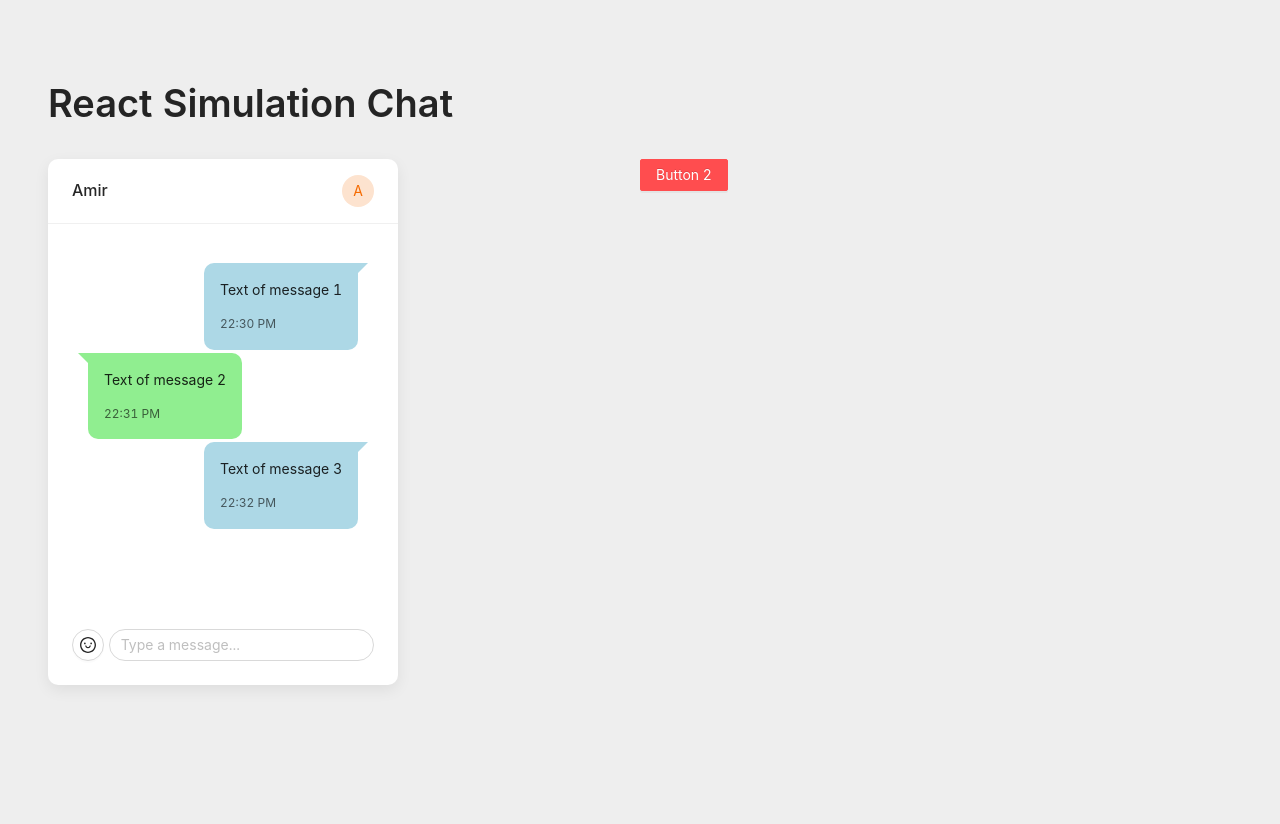
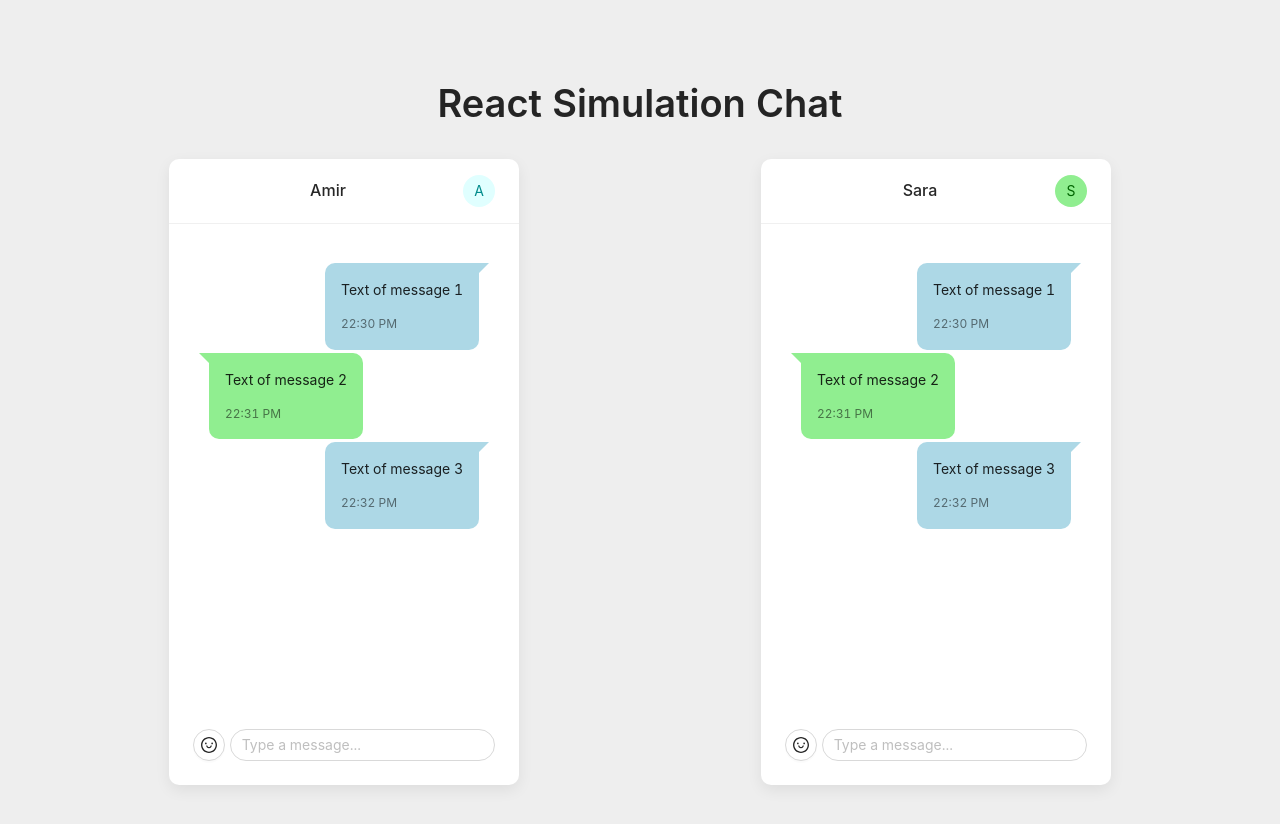
Before and after one commit to amiryxe/react-simulation-chat, a React (Create React App) app: page / in a window 1280 px wide. Shown: the top 824 px of the page. Before the commit the page ends 800 px from the top, so only its background shows below. Built offline with nearby package versions, Linux system fonts and the light colour scheme; the HTML template or start-up script is replaced by a standard one.

Commit message:
send and receive

```diff
--- a/src/App.css
+++ b/src/App.css
@@ -14,8 +14,8 @@ input[type='text'] {
 }
 
 .messages {
-  min-height: 350px;
-  max-height: 350px;
+  min-height: 450px;
+  max-height: 450px;
   overflow-y: scroll;
   padding: 1rem;
 }
@@ -91,7 +91,8 @@ input[type='text'] {
 .message-time {
   margin: 0;
   font-size: 12px;
-  opacity: 0.7;
+  opacity: 0.6;
+  text-align: left;
 }
 
 .input-chat {
--- /dev/null
+++ b/src/components/ChatBox.js
@@ -0,0 +1,88 @@
+import React, { useState, useEffect } from 'react';
+import MessageList from '../components/MessageList';
+import { Button, Row, Col, Avatar, Card, Input, Tooltip } from 'antd';
+import { SmileOutlined } from '@ant-design/icons';
+
+const ChatBox = ({ type, messages, setMessages, user, pic }) => {
+  const [messageText, setMessageText] = useState('');
+
+  function formatAMPM(date) {
+    var hours = date.getHours();
+    var minutes = date.getMinutes();
+    var ampm = hours >= 12 ? 'PM' : 'AM';
+    hours = hours % 12;
+    hours = hours ? hours : 12; // the hour '0' should be '12'
+    minutes = minutes < 10 ? '0' + minutes : minutes;
+    var strTime = hours + ':' + minutes + ' ' + ampm;
+    return strTime;
+  }
+
+  const sendMessageHandler = (e) => {
+    e.preventDefault();
+
+    if (messageText) {
+      setMessages([
+        ...messages,
+        {
+          id: Math.random(),
+          type: type === 'send' ? 'send' : 'receive',
+          text: messageText,
+          time: formatAMPM(new Date()),
+        },
+      ]);
+    }
+    setMessageText('');
+  };
+
+  const messageChangeHandler = (e) => {
+    setMessageText(e.target.value);
+  };
+
+  useEffect(() => {
+    document.querySelectorAll('.messages').forEach((item) => {
+      item.scrollTop = item.scrollHeight;
+    });
+  }, [messages]);
+
+  return (
+    <Card
+      title={user}
+      extra={
+        <Avatar
+          style={{
+            color: `dark${pic.color}`,
+            backgroundColor: `light${pic.color}`,
+          }}
+        >
+          {pic.character}
+        </Avatar>
+      }
+      bordered={false}
+      style={{ width: 350 }}
+    >
+      <MessageList messages={messages} />
+
+      <div className='input-chat'>
+        <Row>
+          <Col flex={2} style={{ textAlign: 'left' }}>
+            <Tooltip title='Emoji'>
+              <Button shape='circle' icon={<SmileOutlined />} />
+            </Tooltip>
+          </Col>
+
+          <Col flex={10}>
+            <form onSubmit={sendMessageHandler}>
+              <Input
+                onChange={messageChangeHandler}
+                value={messageText}
+                placeholder='Type a message...'
+              />
+            </form>
+          </Col>
+        </Row>
+      </div>
+    </Card>
+  );
+};
+
+export default ChatBox;
--- a/src/pages/Chat.js
+++ b/src/pages/Chat.js
@@ -1,17 +1,6 @@
-import React, { useState, useEffect } from 'react';
-import MessageList from '../components/MessageList';
-import {
-  Button,
-  Row,
-  Col,
-  Avatar,
-  Card,
-  Layout,
-  Input,
-  Tooltip,
-  Typography,
-} from 'antd';
-import { SmileOutlined } from '@ant-design/icons';
+import React, { useState } from 'react';
+import ChatBox from '../components/ChatBox';
+import { Row, Col, Layout, Typography } from 'antd';
 const { Title } = Typography;
 
 const Chat = () => {
@@ -36,78 +25,30 @@ const Chat = () => {
     },
   ]);
 
-  const [messageText, setMessageText] = useState('');
-
-  const sendMessageHandler = (e) => {
-    e.preventDefault();
-
-    if (messageText) {
-      setMessages([
-        ...messages,
-        {
-          id: Math.random(),
-          type: 'send',
-          text: messageText,
-          time: '12:12',
-        },
-      ]);
-    }
-    setMessageText('');
-  };
-
-  const messageChangeHandler = (e) => {
-    setMessageText(e.target.value);
-  };
-
-  useEffect(() => {
-    document.querySelector('.messages').scrollTop = document.querySelector(
-      '.messages'
-    ).scrollHeight;
-  }, [messages]);
-
   return (
     <div className='container'>
       <Layout style={{ padding: '3rem', background: 'transparent' }}>
-        <Title style={{ margin: '2rem 0' }}>React Simulation Chat</Title>
+        <Title style={{ margin: '2rem 0', textAlign: 'center' }}>
+          React Simulation Chat
+        </Title>
         <Row>
-          <Col span={12}>
-            <Card
-              title='Amir'
-              extra={
-                <Avatar
-                  style={{ color: '#f56a00', backgroundColor: '#fde3cf' }}
-                >
-                  A
-                </Avatar>
-              }
-              bordered={false}
-              style={{ width: 350 }}
-            >
-              <MessageList messages={messages} />
-
-              <div className='input-chat'>
-                <Row>
-                  <Col flex={2} style={{ textAlign: 'left' }}>
-                    <Tooltip title='Emoji'>
-                      <Button shape='circle' icon={<SmileOutlined />} />
-                    </Tooltip>
-                  </Col>
-
-                  <Col flex={10}>
-                    <form onSubmit={sendMessageHandler}>
-                      <Input
-                        onChange={messageChangeHandler}
-                        value={messageText}
-                        placeholder='Type a message...'
-                      />
-                    </form>
-                  </Col>
-                </Row>
-              </div>
-            </Card>
+          <Col span={12} justify='space-around' align='middle'>
+            <ChatBox
+              type='send'
+              user='Amir'
+              pic={{ character: 'A', color: 'Cyan' }}
+              messages={messages}
+              setMessages={setMessages}
+            />
           </Col>
-          <Col span={12}>
-            <Button type='danger'>Button 2</Button>
+          <Col span={12} justify='space-around' align='middle'>
+            <ChatBox
+              type='receive'
+              user='Sara'
+              pic={{ character: 'S', color: 'Green' }}
+              messages={messages}
+              setMessages={setMessages}
+            />
           </Col>
         </Row>
       </Layout>
```
